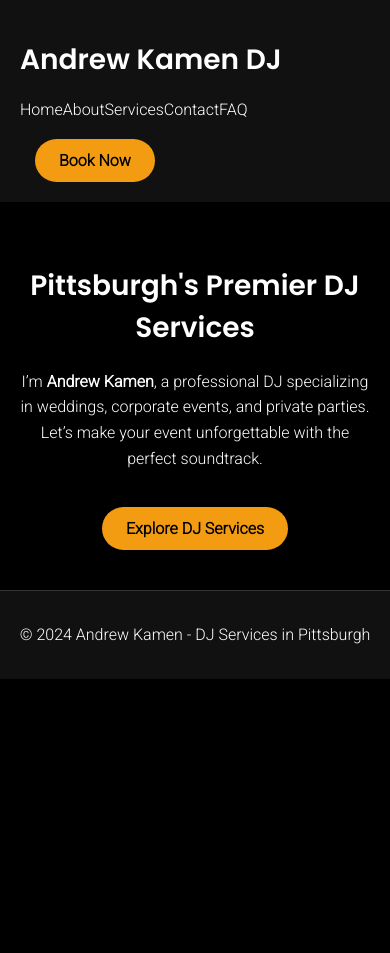
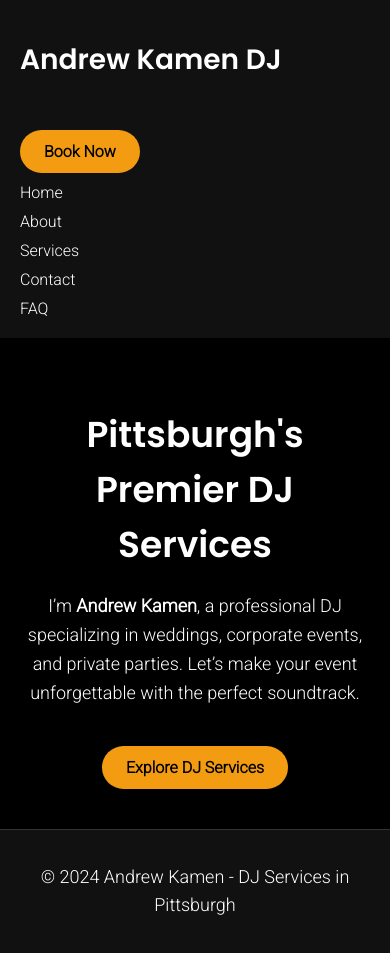
Before and after one commit to katydevelops/kamen_media, a Next.js app: page / in a window 390 px wide. Before the commit the page ends 844 px from the top, so only its background shows below. Built offline with nearby package versions, Linux system fonts and the light colour scheme.

Commit message:
update CTA button with CSS flex box

```diff
--- a/app/globals.css
+++ b/app/globals.css
@@ -14,15 +14,17 @@ body {
 /* Header */
 header {
   display: flex;
-  justify-content: space-between;
+    justify-content: space-between;
+    align-items: center;
+    padding: 20px;
+    background-color: #111;
+    box-shadow: 0px 2px 10px rgba(0, 0, 0, 0.5);
+}
+
+.header-right {
+  display: flex;
   align-items: center;
-  padding: 20px;
-  background-color: #111;
-  box-shadow: 0px 2px 10px rgba(0, 0, 0, 0.5);
-  /* Subtle shadow */
-  position: sticky;
-  top: 0;
-  z-index: 10;
+  gap: 20px;
 }
 
 header h1 {
@@ -31,8 +33,12 @@ header h1 {
   font-weight: 600;
 }
 
+nav {
+  display: flex;
+  gap: 15px;
+}
+
 nav a {
-  margin-left: 15px;
   color: #fff;
   text-decoration: none;
   font-weight: 300;
@@ -41,10 +47,8 @@ nav a {
 
 nav a:hover {
   color: #f39c12;
-  /* Gold hover effect */
 }
 
-/* Footer */
 footer {
   text-align: center;
   padding: 15px;
@@ -72,7 +76,6 @@ p {
   line-height: 1.6;
 }
 
-/* CTA Button */
 a.cta {
   display: inline-block;
   margin-top: 20px;
@@ -88,10 +91,8 @@ a.cta {
 a.cta:hover {
   background-color: #ffa502;
   transform: scale(1.05);
-  /* Slight zoom on hover */
 }
 
-/* Fade-in animation on load */
 @keyframes fadeIn {
   from {
     opacity: 0;
@@ -102,23 +103,27 @@ a.cta:hover {
   }
 }
 
-/* Responsive design */
+/* Keep nav bar responsize on smaller viewports */
 @media (max-width: 768px) {
   header {
     flex-direction: column;
     align-items: flex-start;
   }
 
-  nav a {
-    margin: 8px 0;
+  .header-right {
+    flex-direction: column;
+    align-items: flex-start;
+    gap: 10px;
+    margin-top: 10px;
   }
 
-  h2 {
-    font-size: 28px;
+  nav {
+    flex-direction: column;
+    gap: 10px;
   }
 
-  p {
-    font-size: 16px;
+  .book-now {
+    align-self: flex-start;
   }
 }
 
@@ -154,7 +159,7 @@ button.cta {
 }
 
 .book-now {
-  margin-left: 15px;
+  margin-right: auto;
   padding: 10px 20px;
   background-color: #f39c12;
   color: #000;
@@ -167,10 +172,8 @@ button.cta {
 .book-now:hover {
   background-color: #ffa502;
   transform: scale(1.05);
-  /* Slight zoom-in on hover */
 }
 
-/* Form Styles */
 form {
   display: flex;
   flex-direction: column;
--- a/app/layout.tsx
+++ b/app/layout.tsx
@@ -31,6 +31,8 @@ function Header() {
   return (
     <header className="header">
       <h1>Andrew Kamen DJ</h1>
+      <div className="header-right">
+      <a href="/book" className="cta book-now">Book Now</a>
       <nav>
         <a href="/">Home</a>
         <a href="/about">About</a>
@@ -38,7 +40,7 @@ function Header() {
         <a href="/contact">Contact</a>
         <a href="/faq">FAQ</a>
       </nav>
-      <a href="/book" className="cta book-now">Book Now</a> {/* New CTA Button */}
+      </div>
     </header>
   );
 }
```
